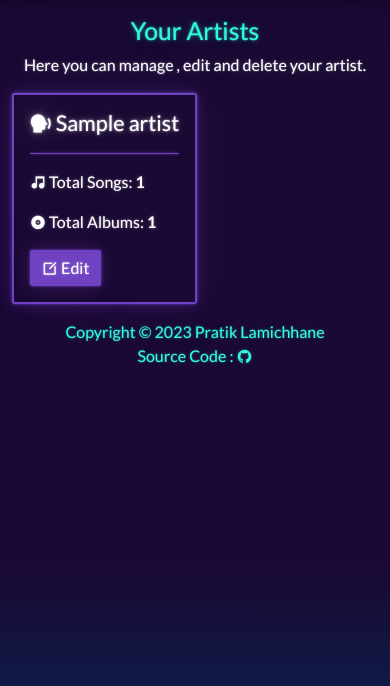
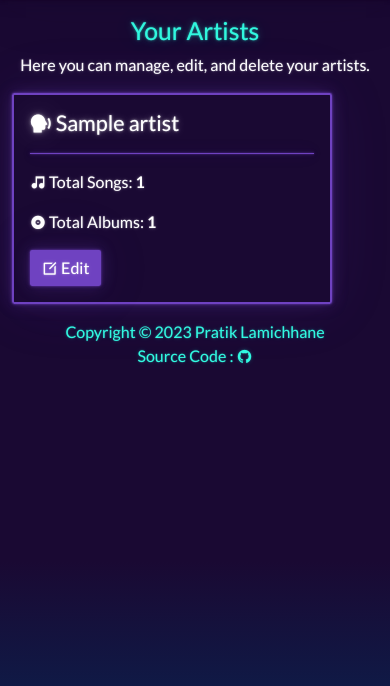
Before and after one commit to pratiklamichhane/MusiKeyy, a Django app: page /user/artists/ in a window 390 px wide. Shown: the part 114-800 px from the top of the page. Run offline with Django 4.2, Linux system fonts and the light colour scheme; a user stored in the database is signed in; tables that the repository leaves empty hold one stand-in row (values such as "Sample post"); some libraries are stand-ins or nearby versions; grey boxes are pictures that could not be loaded.

Commit message:
made responsive

```diff
--- a/musikeyy/base_app/templates/base_app/user_artists.html
+++ b/musikeyy/base_app/templates/base_app/user_artists.html
@@ -1,25 +1,28 @@
 {% extends "base_app/base.html" %}
+
 {% block title %}My Artists{% endblock title %}
 
 {% block body %}
 <div class="text-center mt-3">
-<h2> Your Artists</h2>
+    <h2>Your Artists</h2>
+    <p class="text-white">Here you can manage, edit, and delete your artists.</p>
+</div>
 
-<p class="text-white">Here you can manage , edit and delete your artist.</p>
+<div class="container">
+    <div class="row">
         {% for artist, data in artist_data.items %}
-</div>
-<div class="container d-flex gap-4 flex-wrap">
-    <div class="card border-primary mb-3" style="max-width: 20rem;" bis_skin_checked="1">
+        <div class="col-md-4 mb-3">
+            <div class="card border-primary" style="max-width: 20rem;" bis_skin_checked="1">
                 <div class="card-body" bis_skin_checked="1">
                     <h4 class="card-title"><i class="ri-speak-fill"></i> {{ artist.artistName }}</h4>
                     <hr>
                     <p class="card-text"><i class="ri-music-2-fill"></i> Total Songs: <strong>{{ data.artist_songs_count }}</strong></p>
-          <p class="card-text"><i class="ri-album-fill"></i> Total Albums: <strong> {{ data.artist_albums_count }}</strong></p>
+                    <p class="card-text"><i class="ri-album-fill"></i> Total Albums: <strong>{{ data.artist_albums_count }}</strong></p>
                     <a href="{% url "edit_artist" artist.id %}" class="btn btn-primary"><i class="ri-edit-box-line"></i> Edit</a>
                 </div>
             </div>
         </div>
         {% endfor %}
-
-
+    </div>
+</div>
 {% endblock body %}
```
Also changed, not shown: musikeyy/base_app/templates/base_app/user_albums.html (+11 -8 lines). Lines whose indentation alone changed are shown as unchanged.
